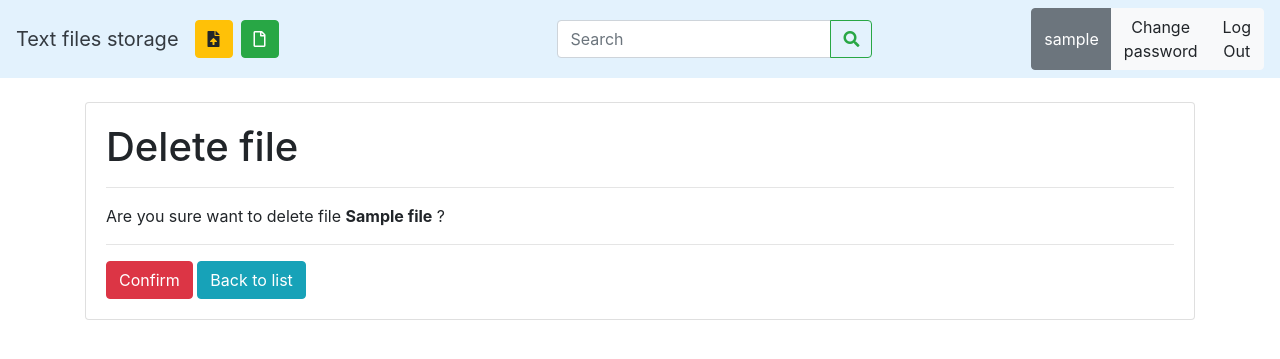
After one commit to yshym/text-files-storage, a Django app: a page that uses templates/base.html in a window 1280 px wide. The commit adds this page. Shown: the top 359 px of the page. Run offline with Django 3.2, Linux system fonts and the light colour scheme; a user stored in the database is signed in; tables that the repository leaves empty hold one stand-in row (values such as "Sample post"); some libraries are stand-ins or nearby versions.

Commit message:
UD functionality added

```diff
--- a/files/models.py
+++ b/files/models.py
@@ -65,8 +65,9 @@ class File(models.Model):
             with open(self.source.path, 'w') as f:
                 f.write(self.text)
             super(File, self).save(*args, **kwargs)
-        if os.path.isfile(os.path.join(settings.MEDIA_ROOT, 'file.txt')):
-            os.remove(os.path.join(settings.MEDIA_ROOT, 'file.txt'))
+        for f in os.listdir(settings.MEDIA_ROOT):
+            if not os.path.isdir(os.path.join(settings.MEDIA_ROOT, f)):
+                os.remove(os.path.join(settings.MEDIA_ROOT, f))
 
     class Meta:
         ordering = ['id']
--- a/files/urls.py
+++ b/files/urls.py
@@ -8,6 +8,8 @@ from .views import (
     FileAuthCreateView,
     FileAnonUploadView,
     FileAuthUploadView,
+    FileEditView,
+    FileDeleteView,
     fileDownloadView,
 )
 
@@ -17,9 +19,11 @@ urlpatterns = [
     path('create/create-anon/', FileAnonCreateView.as_view(), name='file_anon_create'),
     path('create/create-auth/', FileAuthCreateView.as_view(), name='file_auth_create'),
     path('upload/', TemplateView.as_view(template_name='file_upload_general.html'), name='file_upload'),
-    path('<slug:slug>/download/', fileDownloadView, name='file_download'),
     path('upload/upload-anon/', FileAnonUploadView.as_view(), name='file_anon_upload'),
     path('upload/upload-auth/', FileAuthUploadView.as_view(), name='file_auth_upload'),
+    path('<slug:slug>/edit/', FileEditView.as_view(), name='file_edit'),
+    path('<slug:slug>/delete/', FileDeleteView.as_view(), name='file_delete'),
+    path('<slug:slug>/download/', fileDownloadView, name='file_download'),
     path('<slug:slug>/', FileDetailView.as_view(), name='file_detail'),
     path('', FileListView.as_view(), name='file_list'),
 ]
--- a/files/views.py
+++ b/files/views.py
@@ -6,6 +6,9 @@ from django.contrib.messages.views import SuccessMessageMixin
 from django.contrib.auth.mixins import LoginRequiredMixin
 from django.db.models import Q
 from django.core.files.uploadedfile import SimpleUploadedFile
+from django.conf import settings
+
+import os
 
 from .models import File
 from .forms import FileForm
@@ -108,6 +111,32 @@ class FileAuthUploadView(LoginRequiredMixin, SuccessMessageMixin, generic.edit.C
         return ctx
 
 
+class FileEditView(LoginRequiredMixin, SuccessMessageMixin, generic.edit.UpdateView):
+    model = File
+    fields = (
+        'name',
+        'description',
+        'text',
+    )
+    template_name = 'file_edit.html'
+    success_url = reverse_lazy('file_list')
+    success_message = 'File was successfully edited!'
+    login_url = 'login'
+
+    def form_valid(self, form):
+        file_obj = File.objects.get(slug=str(self.kwargs['slug']))
+        form.instance.source = SimpleUploadedFile(f'{settings.MEDIA_ROOT}/{form.instance.name}/{form.instance.name}{file_obj.get_ext()}', form.instance.text.encode('ascii'))
+        file_obj.remove_file()
+        return super().form_valid(form)
+
+
+class FileDeleteView(LoginRequiredMixin, SuccessMessageMixin, generic.edit.DeleteView):
+    model = File
+    template_name = 'file_delete.html'
+    success_url = reverse_lazy('file_list')
+    success_message = 'File was successfully deleted!'
+    login_url = 'login'
+
 
 def fileDownloadView(self, slug):
     file_path = File.objects.get(slug=slug).source.path
--- a/templates/base.html
+++ b/templates/base.html
@@ -47,9 +47,8 @@
             <!-- File create link -->
             <a
                 href="{% url 'file_create' %}"
-                class="btn btn-success"
-                style="margin-right: 120px;">
-                <i class="fa fa-file"></i>
+                class="btn btn-success">
+                <i class="far fa-file"></i>
             </a>
 
             <!-- Search collapse button -->
@@ -83,10 +82,11 @@
             <!-- Search collapse div -->
             <div class="container">
             <div
-                    class="collapse navbar-collapse"
+                class="collapse navbar-collapse mr-4"
                 id="navbarSearch">
-                    <ul class="navbar-nav mx-auto">
-                        <li class="nav-item mx-auto" >
+                <hr/>
+                <ul class="navbar-nav mr-auto ml-4">
+                    <li class="nav-item mx-auto">
                         <form
                             class="form-inline"
                             method="GET"
--- a/templates/file_create.html
+++ b/templates/file_create.html
@@ -9,8 +9,7 @@
             {% if form.errors %}
                 {% for field in form %}
                     {% for error in field.errors %}
-                        <div class="alert alert-danger">
-                            <strong> {{ field.name|title }} field is required! </strong>
+                        <div class="alert alert-danger"> <strong>{{ error|escape }}</strong>
                         </div>
                     {% endfor %}
                     {% for error in form.non_field_errors %}
--- /dev/null
+++ b/templates/file_delete.html
@@ -0,0 +1,42 @@
+{% extends 'base.html' %}
+
+{% load crispy_forms_tags %}
+
+
+{% block content %}
+    {% if user == file.uploaded_by or user.is_superuser or user_is_staff %}
+        <div class="card">
+            <div class="card-body">
+                {% if form.errors %}
+                    {% for field in form %}
+                        {% for error in field.errors %}
+                            <div class="alert alert-danger">
+                                <strong>{{ error|escape }}</strong>
+                            </div>
+                        {% endfor %}
+                        {% for error in form.non_field_errors %}
+                            <div class="alert alert-danger">
+                                <strong>{{ error|escape }}</strong>
+                            </div>
+                        {% endfor %}
+                    {% endfor %}
+                {% endif %}
+
+                <h1>
+                    Delete file
+                </h1>
+                <hr/>
+                <form method="POST" enctype="multipart/form-data">{% csrf_token %}
+                    <p>
+                        Are you sure want to delete file <span class="font-weight-bold">{{file.name}}{{file.get_ext}}</span> ?
+                    </p>
+                    <hr/>
+                    <button type="sumbit" class="btn btn-danger">Confirm</button>
+                    <a href="{% url 'file_list' %}" class="btn btn-info">Back to list</a>
+                </form>
+            </div>
+        </div>
+    {% else %}
+        <h5>You are not the owner of this file to delete it.</h5>
+    {% endif %}
+{% endblock content %}
--- a/templates/file_detail.html
+++ b/templates/file_detail.html
@@ -38,6 +38,10 @@
 
             <a href="{% url 'file_download' file.slug %}" class="btn btn-primary">Download</a>
             <a href="{% url 'file_list' %}" class="btn btn-info">Back to list</a>
+            <div class="btn-group">
+                <a href="{% url 'file_edit' file.slug %}" class="btn btn-outline-warning">Edit</a>
+                <a href="{% url 'file_delete' file.slug %}" class="btn btn-outline-danger">Delete</a>
+            </div>
         </div>
     </div>
 {% endblock content %}
--- a/templates/file_list.html
+++ b/templates/file_list.html
@@ -32,6 +32,12 @@
                         {% endif %}
                         <a href="{% url 'file_download' file.slug %}" class="btn btn-primary">Download</a>
                         <a href="{% url 'file_detail' file.slug %}" class="btn btn-info">Details</a>
+                        {% if user == file.uploaded_by or user.is_superuser or user_is_staff %}
+                            <div class="btn-group">
+                                <a href="{% url 'file_edit' file.slug %}" class="btn btn-outline-warning">Edit</a>
+                                <a href="{% url 'file_delete' file.slug %}" class="btn btn-outline-danger">Delete</a>
+                            </div>
+                        {% endif %}
                     </div>
                 </div>
                 <br/>
```
Also changed, not shown: templates/file_edit.html (added, +39 -0 lines). Lines whose indentation alone changed are shown as unchanged.
